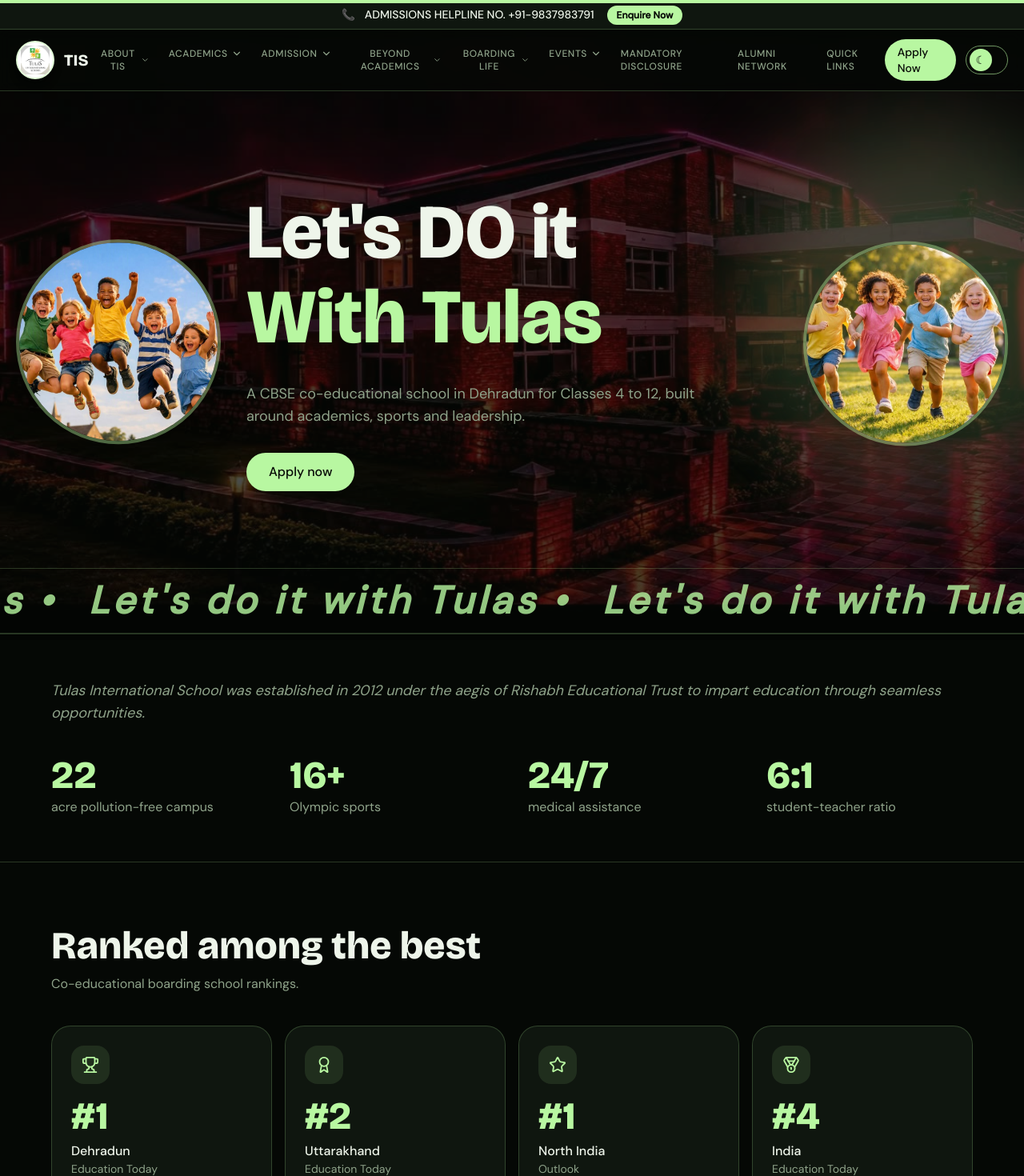
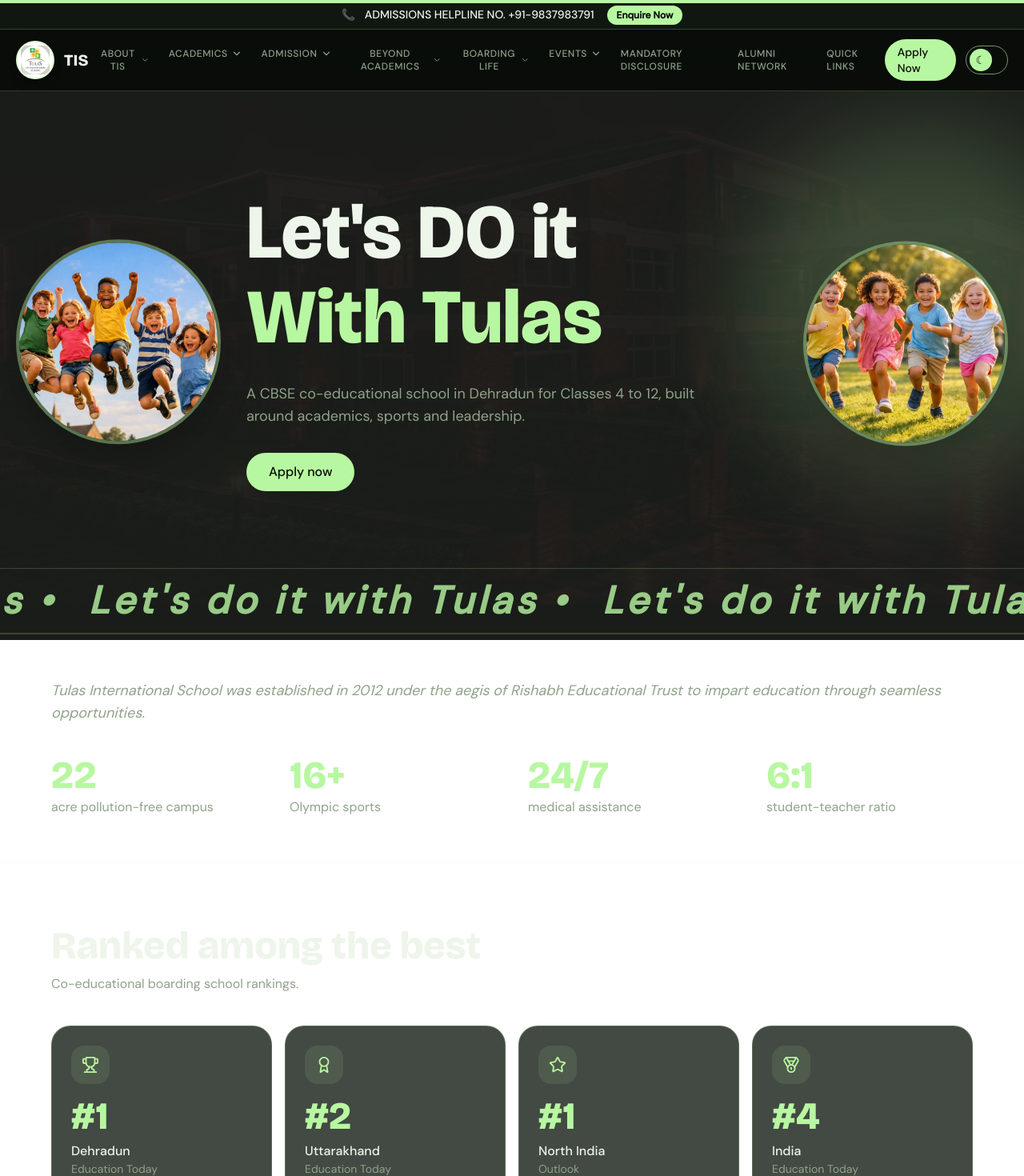
Before and after one commit to AbhishekMagasala1852/tis-homepage-redesign, a React (Vite) app: page / in a window 1280 px wide. Shown: the top 1470 px of the page at 80% size. Built offline with nearby package versions, Linux system fonts and the light colour scheme.

Commit message:
Refactor styles for background and card components
Adjusted background opacity and z-index for scroll background canvas. Updated card backgrounds for light and dark themes.

```diff
--- a/src/styles/index.css
+++ b/src/styles/index.css
@@ -35,6 +35,33 @@
   transition: background 0.4s, color 0.4s;
 }
 
+/* Make the page itself semi-transparent so the scroll-bg shows through.
+   In light mode we go way more transparent so the background is visible. */
+body {
+  background-color: transparent !important;
+}
+
+/* Give the whole page a colored tint that respects the theme */
+body::before {
+  content: "";
+  position: fixed;
+  inset: 0;
+  z-index: -2;
+  background: var(--bg);
+  opacity: 1;
+  pointer-events: none;
+}
+
+/* LIGHT MODE: very transparent background overlay */
+[data-theme="light"] body::before {
+  opacity: 0.55;
+}
+
+/* DARK MODE: solid background overlay (keeps the dark feel) */
+[data-theme="dark"] body::before {
+  opacity: 0.88;
+}
+
 :focus-visible { outline: 2px solid var(--accent); outline-offset: 3px; }
 
 @media (hover: hover) and (pointer: fine) {
@@ -45,23 +72,49 @@
 }
 
 /* ============================================================
+   Cards — semi-transparent in both themes so the background shows
+   ============================================================ */
+
+/* Base: use a color-mix with transparency */
+.bg-card {
+  background-color: color-mix(in srgb, var(--card) 78%, transparent) !important;
+  backdrop-filter: blur(8px);
+  -webkit-backdrop-filter: blur(8px);
+}
+
+/* In light mode make cards even more transparent */
+[data-theme="light"] .bg-card {
+  background-color: color-mix(in srgb, var(--card) 60%, transparent) !important;
+}
+
+/* Navbar background */
+header.sticky {
+  background-color: color-mix(in srgb, var(--bg) 75%, transparent) !important;
+  backdrop-filter: blur(12px);
+  -webkit-backdrop-filter: blur(12px);
+}
+
+[data-theme="light"] header.sticky {
+  background-color: color-mix(in srgb, var(--bg) 55%, transparent) !important;
+}
+
+/* ============================================================
    Scroll-scrubbed background canvas
-   Frames: /ezgif-frame-001.jpg through /ezgif-frame-040.jpg
    ============================================================ */
 .scroll-bg-canvas {
   position: fixed;
   inset: 0;
   width: 100vw;
   height: 100vh;
-  z-index: -1;
+  z-index: -3;
   pointer-events: none;
-  opacity: 0.28;
+  opacity: 0.32;
   transition: opacity 0.5s ease;
   display: block;
 }
 
 [data-theme="light"] .scroll-bg-canvas {
-  opacity: 0.12;
+  opacity: 0.22;
 }
 
 @media (prefers-reduced-motion: reduce) {
```
